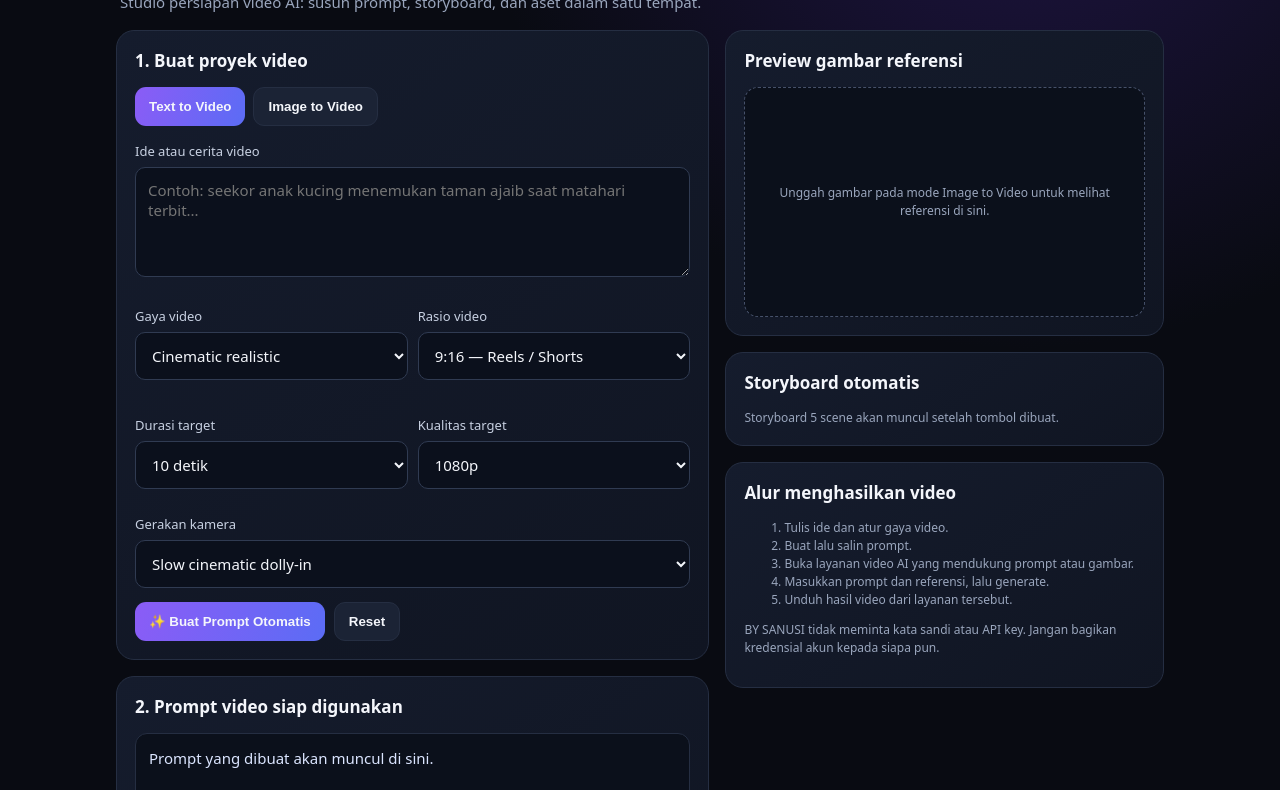
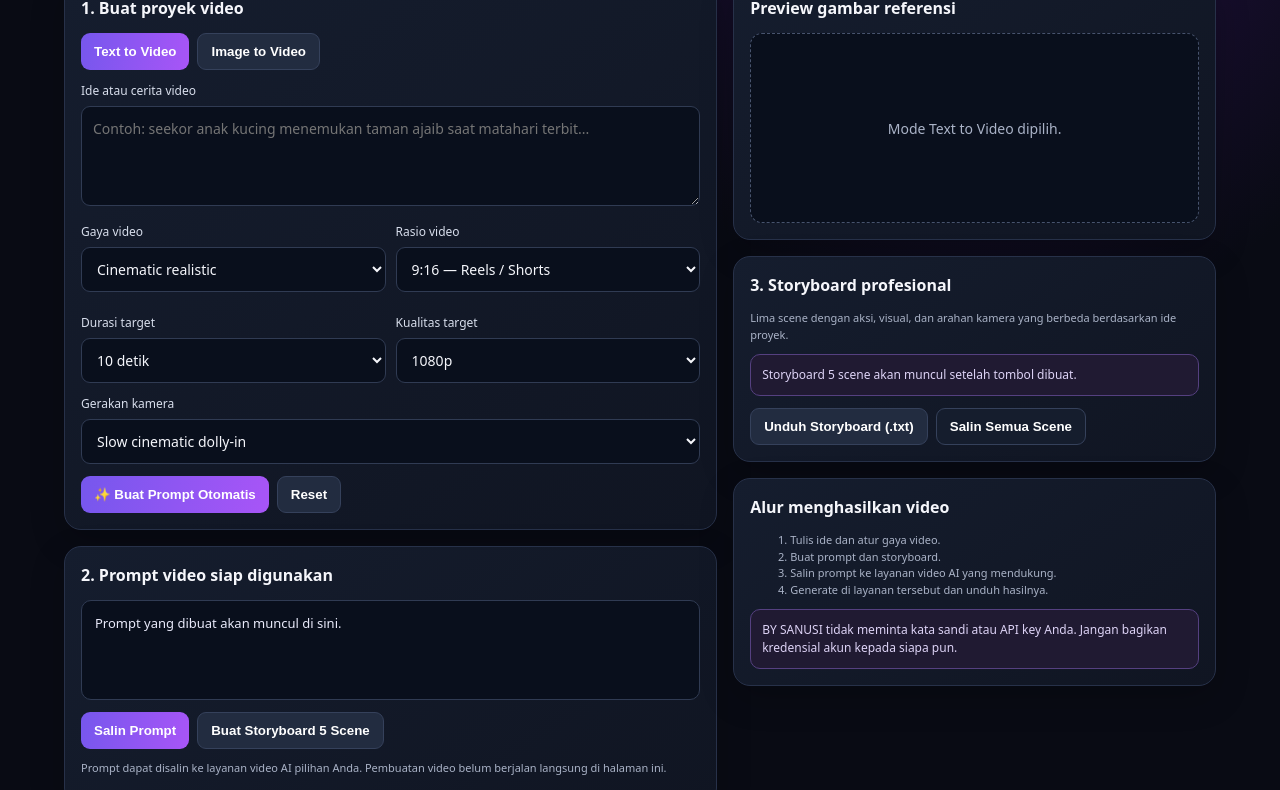
Before and after one commit to rokakun636-hub/by-sanusi-ai-video, a plain HTML site: page index.html in a window 1280 px wide. Shown: the part 213-1003 px from the top of the page. Drawn offline with Linux system fonts and the light colour scheme.

Commit message:
Add files via upload

```diff
--- a/index.html
+++ b/index.html
@@ -1,55 +1,90 @@
-<!DOCTYPE html>
+<!doctype html>
 <html lang="id">
 <head>
-<meta charset="UTF-8"><meta name="viewport" content="width=device-width, initial-scale=1">
+<meta charset="utf-8">
+<meta name="viewport" content="width=device-width, initial-scale=1">
+<meta name="theme-color" content="#090b14">
 <title>BY SANUSI — AI Auto Video Studio</title>
 <style>
-:root{--bg:#090b12;--panel:#121725;--line:#252e42;--muted:#9aa6bd;--txt:#f4f6fb;--a:#8b5cf6;--b:#20c7d9}
-*{box-sizing:border-box}body{margin:0;background:radial-gradient(circle at 80% 0,#211548 0,transparent 34%),var(--bg);color:var(--txt);font:15px system-ui,Arial}
-header{padding:22px max(18px,calc((100% - 1080px)/2));border-bottom:1px solid var(--line);display:flex;align-items:center;justify-content:space-between;gap:12px}
-.logo{font-size:24px;font-weight:900;letter-spacing:1px}.logo span{color:#a78bfa}.tag{font-size:11px;color:var(--muted);letter-spacing:2px}
-main{max-width:1080px;margin:auto;padding:22px 16px 50px}.hero{padding:25px 4px 18px}.hero h1{font-size:clamp(27px,6vw,42px);margin:0 0 8px}.hero p{color:var(--muted);margin:0}
-.grid{display:grid;grid-template-columns:1.15fr .85fr;gap:16px}.card{background:linear-gradient(145deg,#151c2d,#101522);border:1px solid var(--line);border-radius:18px;padding:18px;margin-bottom:16px}
-h2{font-size:17px;margin:0 0 15px}.tabs{display:flex;gap:8px;flex-wrap:wrap;margin-bottom:16px}.tab,button{border:1px solid var(--line);border-radius:11px;background:#1b2335;color:var(--txt);padding:11px 14px;font-weight:650;cursor:pointer}.tab.active,button.primary{background:linear-gradient(110deg,var(--a),#5b6cf5);border:0}.field{margin:13px 0}.field label{display:block;color:#c8d1e2;font-size:13px;margin-bottom:7px}input,select,textarea{width:100%;background:#0b101c;border:1px solid #303b52;border-radius:10px;padding:12px;color:var(--txt);font:inherit}textarea{min-height:110px;resize:vertical}.row{display:grid;grid-template-columns:1fr 1fr;gap:10px}.actions{display:flex;gap:9px;flex-wrap:wrap;margin-top:14px}.muted{color:var(--muted);font-size:12px;line-height:1.5}.preview{min-height:230px;border:1px dashed #46516a;border-radius:14px;background:#0b101b;display:flex;align-items:center;justify-content:center;text-align:center;padding:14px;overflow:hidden}.preview img,.preview video{max-width:100%;max-height:340px;border-radius:10px}.output{white-space:pre-wrap;background:#0b101b;border:1px solid var(--line);border-radius:12px;padding:13px;min-height:100px;color:#dbe5ff;line-height:1.55}.scene{border-left:3px solid var(--a);padding:8px 12px;margin:9px 0;background:#0c1220;border-radius:0 10px 10px 0}.hidden{display:none}footer{text-align:center;color:var(--muted);font-size:12px;padding:18px}
-@media(max-width:760px){.grid{grid-template-columns:1fr}header{padding:17px}.row{grid-template-columns:1fr}.card{padding:15px}}
-</style></head>
+:root{--bg:#090b14;--panel:#121827;--panel2:#0d1320;--line:#273149;--muted:#aab3c7;--text:#f5f6fb;--purple:#8b5cf6;--pink:#c084fc;--green:#34d399}
+*{box-sizing:border-box}body{margin:0;background:radial-gradient(ellipse at 78% 0%,#28104b 0,transparent 34%),var(--bg);color:var(--text);font:14px/1.5 system-ui,-apple-system,Segoe UI,Roboto,sans-serif}
+header{height:66px;border-bottom:1px solid var(--line);display:flex;align-items:center;justify-content:space-between;padding:0 18px;position:sticky;top:0;background:#090b14ee;backdrop-filter:blur(12px);z-index:5}
+.brand{font-weight:900;letter-spacing:.8px}.brand span{color:#b58aff}.tag{font-size:9px;color:#aeb5c7;letter-spacing:2px}
+main{max-width:1180px;margin:26px auto;padding:0 14px}.hero h1{font-size:clamp(25px,4vw,38px);margin:0 0 4px}.muted{color:var(--muted)}.hero p{margin:0 0 18px}
+.layout{display:grid;grid-template-columns:minmax(0,1.15fr) minmax(290px,.85fr);gap:16px;align-items:start}.stack{display:grid;gap:16px}
+.card{background:linear-gradient(145deg,#151d2e,#101522);border:1px solid var(--line);border-radius:17px;padding:16px;box-shadow:0 12px 35px #0003}.card h2{font-size:16px;margin:0 0 13px}
+label{display:block;color:#d8deec;font-size:12px;margin:12px 0 6px}textarea,select,input{width:100%;background:#090f1c;color:var(--text);border:1px solid #303b53;border-radius:9px;padding:11px;font:inherit;outline:none}textarea{min-height:100px;resize:vertical}textarea:focus,select:focus,input:focus{border-color:#9b72ff}
+.grid2{display:grid;grid-template-columns:1fr 1fr;gap:10px}.buttons{display:flex;gap:8px;flex-wrap:wrap;margin-top:12px}
+button{border:0;border-radius:9px;padding:10px 13px;font-weight:700;color:white;background:linear-gradient(100deg,#7657ed,#a855f7);cursor:pointer}
+button.secondary{background:#222c40;border:1px solid #35415b}button.ghost{background:#151d2d;border:1px solid #35415b}button:active{transform:scale(.98)}
+.output{white-space:pre-wrap;background:#090f1c;border:1px solid #303b53;border-radius:10px;padding:13px;min-height:100px;color:#e9eafa;font-size:13px;overflow-wrap:anywhere}
+.preview{height:190px;border:1px dashed #47536d;border-radius:12px;display:grid;place-items:center;text-align:center;color:var(--muted);padding:10px;overflow:hidden;background:#090f1c}.preview img{max-width:100%;max-height:100%;object-fit:contain}
+.scene{border:1px solid #2d3850;border-left:3px solid #9b72ff;border-radius:10px;padding:12px;margin-top:10px;background:#0b1120}.scene h3{font-size:13px;margin:0 0 6px}.scene p{font-size:12px;color:#d0d7e8;margin:5px 0}.scene .buttons{margin-top:8px}
+.small{font-size:11px;color:var(--muted)}.notice{background:#201a32;border:1px solid #554080;padding:11px;border-radius:10px;color:#ddd3f6;font-size:12px}
+footer{text-align:center;color:#8993a9;font-size:11px;padding:28px 0 40px}
+@media(max-width:760px){.layout{grid-template-columns:1fr}.grid2{grid-template-columns:1fr 1fr}.card{padding:13px}header{height:58px}}
+@media(max-width:390px){.grid2{grid-template-columns:1fr}}
+</style>
+</head>
 <body>
-<header><div><div class="logo">BY <span>SANUSI</span></div><div class="tag">AI AUTO VIDEO STUDIO</div></div><div class="tag">CREATIVE STUDIO</div></header>
+<header><div><div class="brand">BY <span>SANUSI</span></div><div class="tag">AI AUTO VIDEO STUDIO</div></div><div class="tag">CREATIVE STUDIO</div></header>
 <main>
-<section class="hero"><h1>Ubah ide menjadi video.</h1><p>Studio persiapan video AI: susun prompt, storyboard, dan aset dalam satu tempat.</p></section>
-<div class="grid">
-<div>
+<section class="hero"><h1>Ubah ide menjadi video.</h1><p class="muted">Studio persiapan video AI: prompt, storyboard, dan aset dalam satu tempat.</p></section>
+<div class="layout">
+<div class="stack">
 <section class="card">
 <h2>1. Buat proyek video</h2>
-<div class="tabs"><button class="tab active" data-mode="text">Text to Video</button><button class="tab" data-mode="image">Image to Video</button></div>
-<div class="field"><label>Ide atau cerita video</label><textarea id="idea" placeholder="Contoh: seekor anak kucing menemukan taman ajaib saat matahari terbit..."></textarea></div>
-<div class="field hidden" id="uploadWrap"><label>Unggah gambar referensi</label><input id="upload" type="file" accept="image/*"><p class="muted">Gambar akan ditampilkan sebagai referensi di browser ini.</p></div>
-<div class="row">
-<div class="field"><label>Gaya video</label><select id="style"><option>Cinematic realistic</option><option>3D animation lucu</option><option>Anime action</option><option>Documentary</option><option>DIY tutorial</option><option>Fantasy magical</option></select></div>
-<div class="field"><label>Rasio video</label><select id="ratio"><option value="9:16">9:16 — Reels / Shorts</option><option value="16:9">16:9 — YouTube</option><option value="1:1">1:1 — Square</option></select></div>
-<div class="field"><label>Durasi target</label><select id="duration"><option>5 detik</option><option selected>10 detik</option><option>15 detik</option><option>30 detik</option><option>60 detik</option></select></div>
-<div class="field"><label>Kualitas target</label><select id="quality"><option>720p</option><option selected>1080p</option><option>4K (jika didukung layanan)</option></select></div>
+<div class="buttons" style="margin-top:0"><button id="textMode">Text to Video</button><button class="secondary" id="imageMode">Image to Video</button></div>
+<label for="idea">Ide atau cerita video</label>
+<textarea id="idea" placeholder="Contoh: seekor anak kucing menemukan taman ajaib saat matahari terbit..."></textarea>
+<div class="grid2">
+<div><label for="style">Gaya video</label><select id="style"><option>Cinematic realistic</option><option>3D animation</option><option>Anime</option><option>Documentary</option><option>Fantasy cinematic</option><option>Product commercial</option></select></div>
+<div><label for="ratio">Rasio video</label><select id="ratio"><option>9:16 — Reels / Shorts</option><option>16:9 — YouTube</option><option>1:1 — Square</option><option>4:5 — Instagram</option></select></div>
+<div><label for="duration">Durasi target</label><select id="duration"><option>10 detik</option><option>15 detik</option><option>30 detik</option><option>60 detik</option></select></div>
+<div><label for="quality">Kualitas target</label><select id="quality"><option>1080p</option><option>720p</option><option>4K if supported</option></select></div>
 </div>
-<div class="field"><label>Gerakan kamera</label><select id="camera"><option>Slow cinematic dolly-in</option><option>Tracking shot</option><option>Wide establishing shot</option><option>Handheld dynamic camera</option><option>Orbit camera</option><option>Static camera</option></select></div>
-<div class="actions"><button class="primary" id="make">✨ Buat Prompt Otomatis</button><button id="clear">Reset</button></div>
+<label for="camera">Gerakan kamera</label><select id="camera"><option>Slow cinematic dolly-in</option><option>Tracking shot</option><option>Wide establishing shot</option><option>Close-up with gentle push-in</option><option>Dynamic handheld</option><option>Orbit camera</option></select>
+<div id="imageUploadWrap" hidden><label for="reference">Unggah gambar referensi (opsional)</label><input id="reference" type="file" accept="image/*"></div>
+<div class="buttons"><button id="makePrompt">✨ Buat Prompt Otomatis</button><button class="secondary" id="reset">Reset</button></div>
 </section>
-<section class="card"><h2>2. Prompt video siap digunakan</h2><div id="prompt" class="output">Prompt yang dibuat akan muncul di sini.</div><div class="actions"><button id="copy" class="primary">Salin Prompt</button><button id="story">Buat Storyboard 5 Scene</button></div><p class="muted">Prompt dapat disalin ke layanan video AI pilihan Anda. Pembuatan video belum berjalan langsung di halaman ini.</p></section>
+<section class="card">
+<h2>2. Prompt video siap digunakan</h2>
+<div id="prompt" class="output">Prompt yang dibuat akan muncul di sini.</div>
+<div class="buttons"><button id="copyPrompt">Salin Prompt</button><button class="secondary" id="makeStoryboard">Buat Storyboard 5 Scene</button></div>
+<p class="small">Prompt dapat disalin ke layanan video AI pilihan Anda. Pembuatan video belum berjalan langsung di halaman ini.</p>
+</section>
 </div>
-<div>
-<section class="card"><h2>Preview gambar referensi</h2><div class="preview" id="preview"><span class="muted">Unggah gambar pada mode Image to Video untuk melihat referensi di sini.</span></div></section>
-<section class="card"><h2>Storyboard otomatis</h2><div id="scenes" class="muted">Storyboard 5 scene akan muncul setelah tombol dibuat.</div></section>
-<section class="card"><h2>Alur menghasilkan video</h2><ol class="muted"><li>Tulis ide dan atur gaya video.</li><li>Buat lalu salin prompt.</li><li>Buka layanan video AI yang mendukung prompt atau gambar.</li><li>Masukkan prompt dan referensi, lalu generate.</li><li>Unduh hasil video dari layanan tersebut.</li></ol><p class="muted">BY SANUSI tidak meminta kata sandi atau API key. Jangan bagikan kredensial akun kepada siapa pun.</p></section>
-</div></div>
-<footer>BY SANUSI · AI AUTO VIDEO STUDIO · Versi awal</footer>
+<div class="stack">
+<section class="card"><h2>Preview gambar referensi</h2><div class="preview" id="preview">Unggah gambar pada mode Image to Video untuk melihat referensi di sini.</div></section>
+<section class="card"><h2>3. Storyboard profesional</h2><p class="small">Lima scene dengan aksi, visual, dan arahan kamera yang berbeda berdasarkan ide proyek.</p><div id="storyboard"><div class="notice">Storyboard 5 scene akan muncul setelah tombol dibuat.</div></div><div class="buttons" id="storyActions" hidden><button id="downloadStory" class="secondary">Unduh Storyboard (.txt)</button><button id="copyAll" class="ghost">Salin Semua Scene</button></div></section>
+<section class="card"><h2>Alur menghasilkan video</h2><ol class="small"><li>Tulis ide dan atur gaya video.</li><li>Buat prompt dan storyboard.</li><li>Salin prompt ke layanan video AI yang mendukung.</li><li>Generate di layanan tersebut dan unduh hasilnya.</li></ol><div class="notice">BY SANUSI tidak meminta kata sandi atau API key Anda. Jangan bagikan kredensial akun kepada siapa pun.</div></section>
+</div>
+</div>
+<footer>BY SANUSI · AI AUTO VIDEO STUDIO · Versi 2.0</footer>
 </main>
 <script>
-let mode='text', imageUrl='';
+let mode='text', scenes=[];
 const $=id=>document.getElementById(id);
-document.querySelectorAll('.tab').forEach(btn=>btn.addEventListener('click',()=>{document.querySelectorAll('.tab').forEach(x=>x.classList.remove('active'));btn.classList.add('active');mode=btn.dataset.mode;$('uploadWrap').classList.toggle('hidden',mode!=='image')}));
-$('upload').addEventListener('change',e=>{const f=e.target.files[0];if(!f)return;if(imageUrl)URL.revokeObjectURL(imageUrl);imageUrl=URL.createObjectURL(f);$('preview').innerHTML='';const img=document.createElement('img');img.src=imageUrl;img.alt='Gambar referensi';$('preview').appendChild(img)});
-function build(){const idea=$('idea').value.trim();if(!idea){alert('Tuliskan ide video terlebih dahulu.');return ''}return `${mode==='image'?'Animate the uploaded reference image while preserving the main subject, identity, clothing, colors, and composition.':'Create a video based on this concept:'} ${idea}\nVisual style: ${$('style').value}.\nCamera movement: ${$('camera').value}.\nAspect ratio: ${$('ratio').value}. Target duration: ${$('duration').value}. Target quality: ${$('quality').value} if supported.\nUse coherent motion, natural physics, consistent subject details, polished lighting, clear composition, smooth transitions, and professional cinematic quality. Avoid flicker, warped anatomy, extra limbs, text artifacts, sudden identity changes, and unwanted scene cuts.`}
-$('make').onclick=()=>{const p=build();if(p)$('prompt').textContent=p};
-$('copy').onclick=async()=>{const p=$('prompt').textContent;if(p.startsWith('Prompt yang')){alert('Buat prompt terlebih dahulu.');return}try{await navigator.clipboard.writeText(p);alert('Prompt berhasil disalin.')}catch(e){alert('Browser tidak mengizinkan salin otomatis. Tekan lama teks prompt lalu salin.')}};
-$('story').onclick=()=>{const idea=$('idea').value.trim();if(!idea){alert('Tuliskan ide video terlebih dahulu.');return}const beats=['Opening: perkenalkan lokasi dan suasana','Build-up: tampilkan subjek dan tujuan','Main action: momen utama cerita','Detail shot: close-up ekspresi atau detail penting','Ending: penutup sinematik yang kuat'];$('scenes').innerHTML='';beats.forEach((b,i)=>{const d=document.createElement('div');d.className='scene';const strong=document.createElement('strong');strong.textContent='Scene '+(i+1)+' — '+b;const p=document.createElement('div');p.textContent=idea;d.append(strong,p);$('scenes').appendChild(d)})};
-$('clear').onclick=()=>{$('idea').value='';$('prompt').textContent='Prompt yang dibuat akan muncul di sini.';$('scenes').textContent='Storyboard 5 scene akan muncul setelah tombol dibuat.';$('upload').value='';$('preview').innerHTML='<span class="muted">Unggah gambar pada mode Image to Video untuk melihat referensi di sini.</span>';if(imageUrl)URL.revokeObjectURL(imageUrl);imageUrl=''};
-</script></body></html>
+const getVal=id=>$(id).value;
+function setMode(next){mode=next;$('textMode').className=next==='text'?'':'secondary';$('imageMode').className=next==='image'?'':'secondary';$('imageUploadWrap').hidden=next!=='image';$('preview').textContent=next==='image'?'Unggah gambar referensi untuk melihat pratinjau.':'Mode Text to Video dipilih.'}
+$('textMode').onclick=()=>setMode('text');$('imageMode').onclick=()=>setMode('image');
+$('reference').addEventListener('change',e=>{const f=e.target.files[0];if(!f)return;const url=URL.createObjectURL(f);$('preview').innerHTML='';const img=document.createElement('img');img.src=url;$('preview').appendChild(img)});
+function makePrompt(){const idea=getVal('idea').trim();if(!idea){alert('Tulis ide atau cerita video terlebih dahulu.');return ''}const p=`Create a ${getVal('duration')} video based on this concept: ${idea}\nVisual style: ${getVal('style')}.\nCamera movement: ${getVal('camera')}.\nAspect ratio: ${getVal('ratio')}. Target duration: ${getVal('duration')}. Target quality: ${getVal('quality')} if supported.\nMaintain coherent motion, natural physics, consistent subject details, polished lighting, clear composition, smooth transitions, and professional cinematic quality. Avoid flicker, warped anatomy, extra limbs, text artifacts, sudden identity changes, and unwanted scene cuts.`;$('prompt').textContent=p;return p}
+$('makePrompt').onclick=makePrompt;
+async function copyText(t){try{await navigator.clipboard.writeText(t);alert('Berhasil disalin.')}catch(e){const a=document.createElement('textarea');a.value=t;document.body.appendChild(a);a.select();document.execCommand('copy');a.remove();alert('Teks disalin.')}}
+$('copyPrompt').onclick=()=>{const t=$('prompt').textContent;if(t==='Prompt yang dibuat akan muncul di sini.')return alert('Buat prompt terlebih dahulu.');copyText(t)};
+function buildScenes(){const idea=getVal('idea').trim();if(!idea){alert('Tulis ide cerita terlebih dahulu.');return}const style=getVal('style'),camera=getVal('camera');const beats=[
+['Scene 1 — Opening / Establishing','Perkenalkan lokasi, suasana, waktu, dan subjek utama.','Wide establishing shot, kamera bergerak perlahan untuk memperlihatkan lingkungan.'],
+['Scene 2 — Pengenalan aksi','Tampilkan subjek mulai melakukan aksi pertama yang relevan dengan cerita.','Medium shot, tracking lembut mengikuti gerakan subjek.'],
+['Scene 3 — Momen utama','Tampilkan kejadian paling penting atau menarik dari ide cerita.','Dynamic close-up, fokus pada ekspresi dan detail aksi utama.'],
+['Scene 4 — Detail / Klimaks','Perlihatkan reaksi, detail penting, atau peningkatan emosi cerita.','Close-up lalu slow push-in, pencahayaan sinematik dan fokus tajam.'],
+['Scene 5 — Ending / Penutup','Akhiri cerita dengan hasil yang jelas dan komposisi visual yang berkesan.','Wide closing shot, kamera menjauh perlahan dan tahan pada frame akhir.']
+];scenes=beats.map((b,i)=>({title:b[0],action:b[1]+' Konsep: '+idea,visual:`${b[1]} ${idea} Gaya visual: ${style}.`,camera:b[2]+' Gerakan dasar: '+camera+'.',prompt:`${b[1]} ${idea}. ${style}, cinematic composition, consistent subject appearance, natural movement, detailed environment. Camera: ${b[2]}`}));renderScenes()}
+function renderScenes(){$('storyboard').innerHTML='';scenes.forEach((s,i)=>{const div=document.createElement('article');div.className='scene';const h=document.createElement('h3');h.textContent=s.title;div.appendChild(h);[['Aksi',s.action],['Visual',s.visual],['Kamera',s.camera],['Prompt scene',s.prompt]].forEach(([label,value])=>{const p=document.createElement('p');p.textContent=label+': '+value;div.appendChild(p)});const row=document.createElement('div');row.className='buttons';const b=document.createElement('button');b.className='secondary';b.textContent='Salin prompt scene';b.onclick=()=>copyText(s.prompt);row.appendChild(b);div.appendChild(row);$('storyboard').appendChild(div)});$('storyActions').hidden=false}
+$('makeStoryboard').onclick=buildScenes;
+$('copyAll').onclick=()=>copyText(scenes.map(s=>`${s.title}\nAksi: ${s.action}\nVisual: ${s.visual}\nKamera: ${s.camera}\nPrompt: ${s.prompt}`).join('\n\n'));
+$('downloadStory').onclick=()=>{const body='BY SANUSI — STORYBOARD 5 SCENE\n\n'+scenes.map(s=>`${s.title}\nAksi: ${s.action}\nVisual: ${s.visual}\nKamera: ${s.camera}\nPrompt: ${s.prompt}`).join('\n\n');const blob=new Blob([body],{type:'text/plain;charset=utf-8'});const url=URL.createObjectURL(blob);const a=document.createElement('a');a.href=url;a.download='by-sanusi-storyboard.txt';a.click();URL.revokeObjectURL(url)};
+$('reset').onclick=()=>{if(!confirm('Reset semua isi proyek?'))return;$('idea').value='';$('prompt').textContent='Prompt yang dibuat akan muncul di sini.';$('storyboard').innerHTML='<div class="notice">Storyboard 5 scene akan muncul setelah tombol dibuat.</div>';$('storyActions').hidden=true;scenes=[];$('reference').value='';setMode('text')};
+setMode('text');
+</script>
+</body></html>
```
